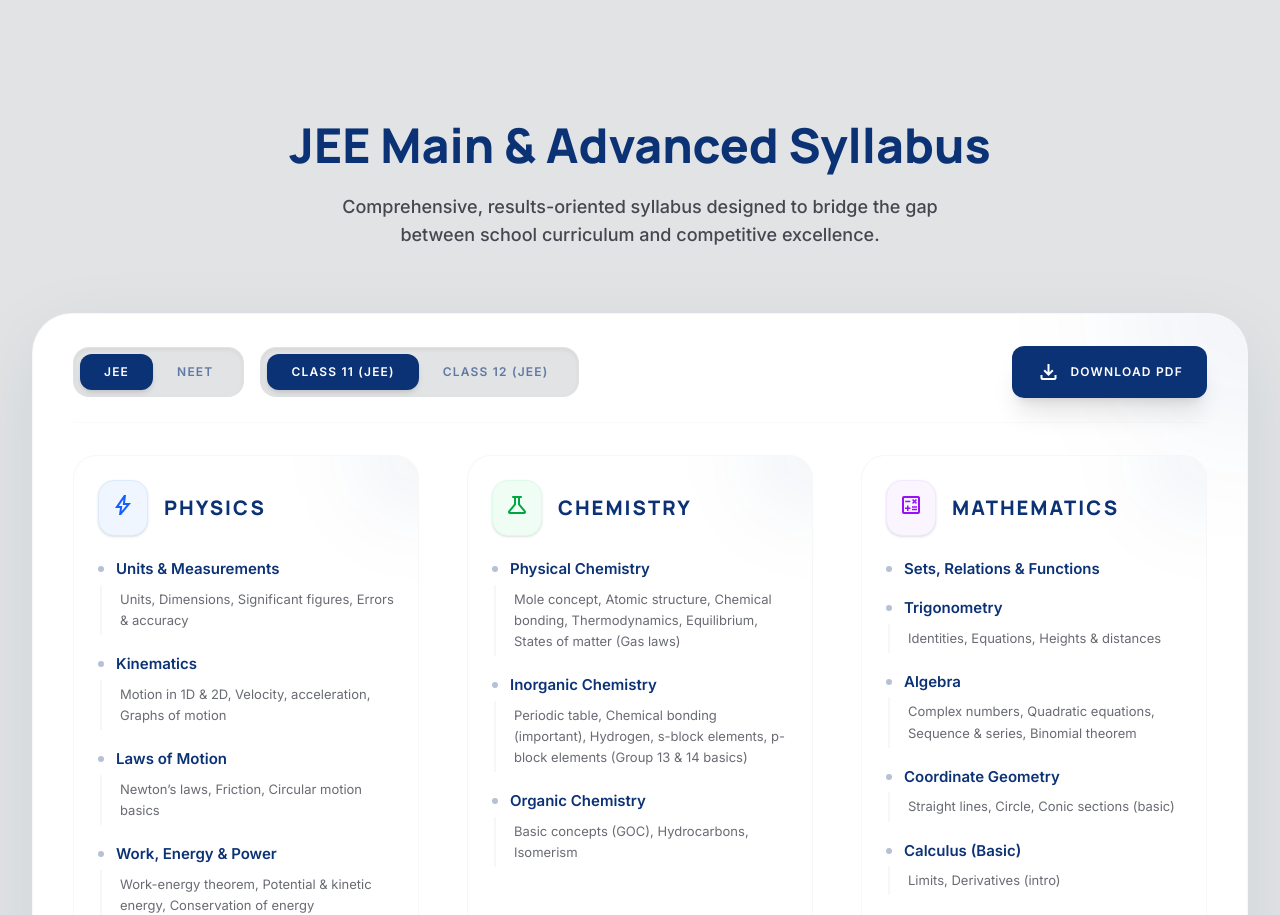
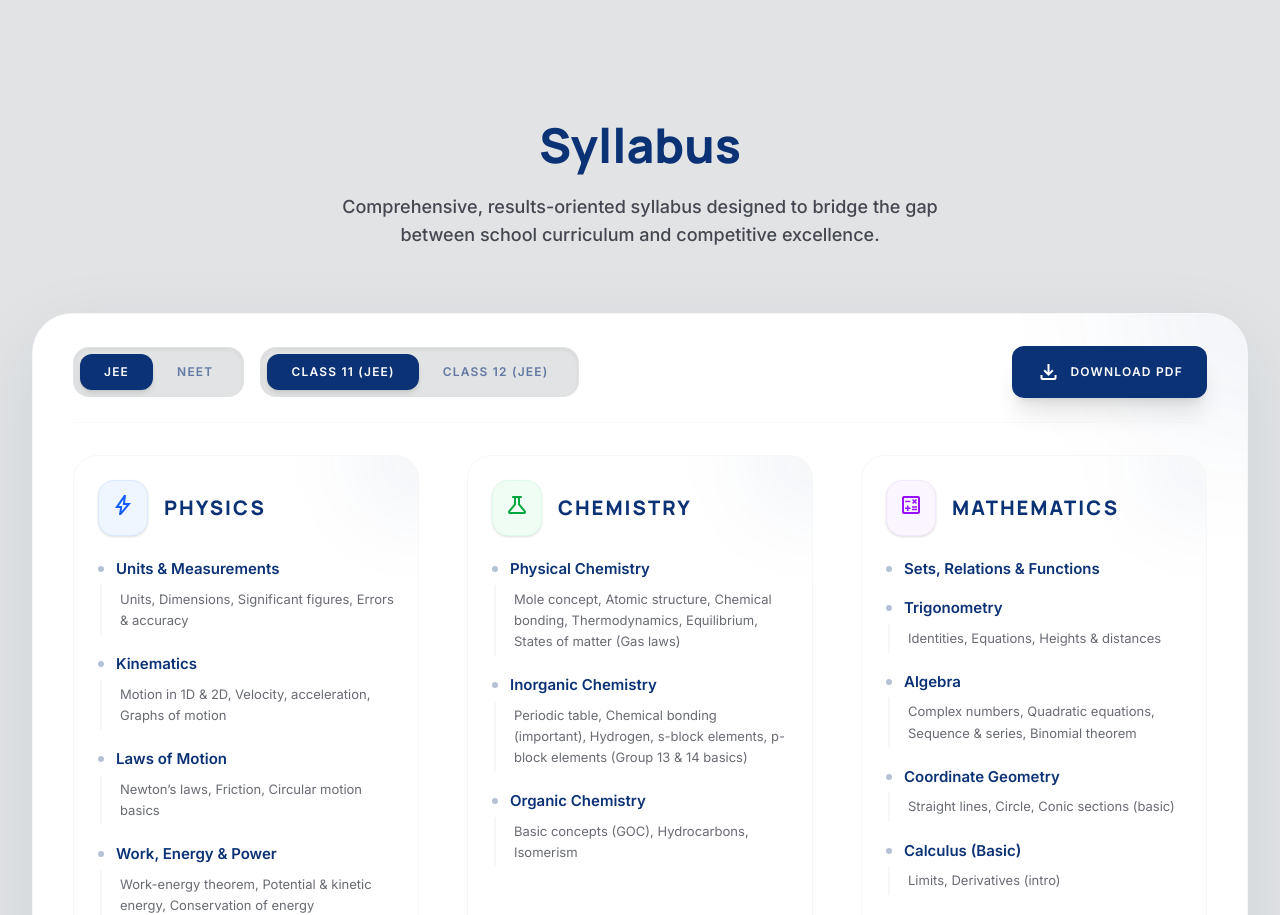
Before and after one commit to workwithsahil/Arising-Tutorials, a React (Vite) app: page /courses in a window 1280 px wide. Shown: the part 1660-2575 px from the top of the page. Built offline with nearby package versions, Linux system fonts and the light colour scheme.

Commit message:
Added syllabus

```diff
--- a/src/pages/CoursesPage.jsx
+++ b/src/pages/CoursesPage.jsx
@@ -150,8 +150,7 @@
             className="mt-32"
           >
             <div className="text-center mb-16">
-              <h2 className="text-3xl sm:text-5xl font-extrabold font-headline text-primary mb-6">
-                {activeExam === "jee" ? "JEE Main & Advanced" : "NEET (UG)"} Syllabus
+              <h2 className="text-3xl sm:text-5xl font-extrabold font-headline text-primary mb-6">Syllabus
               </h2>
               <p className="text-on-surface-variant font-medium text-lg max-w-2xl mx-auto">
                 Comprehensive, results-oriented syllabus designed to bridge the gap between school curriculum and competitive excellence.
```
Lines whose indentation alone changed are shown as unchanged.
